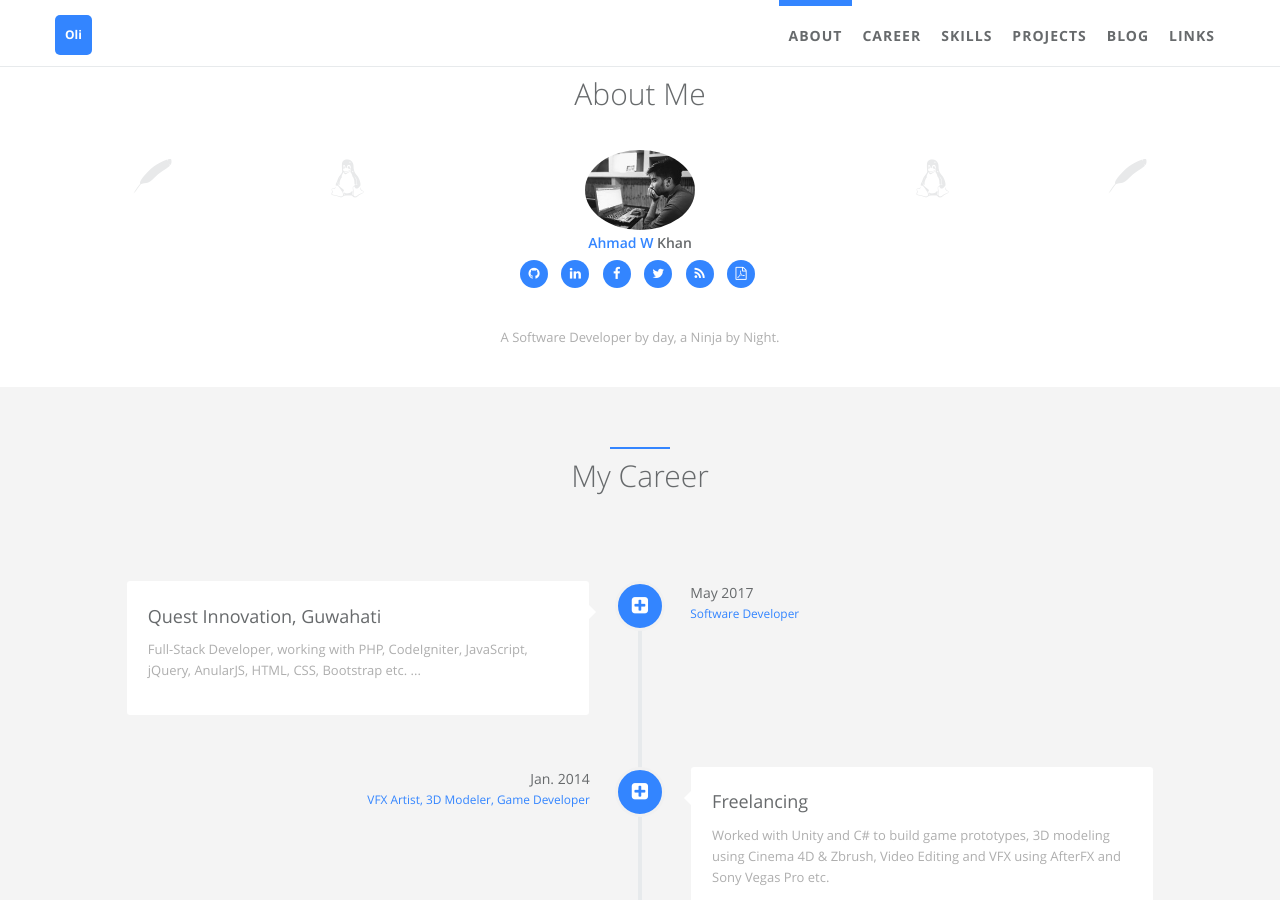
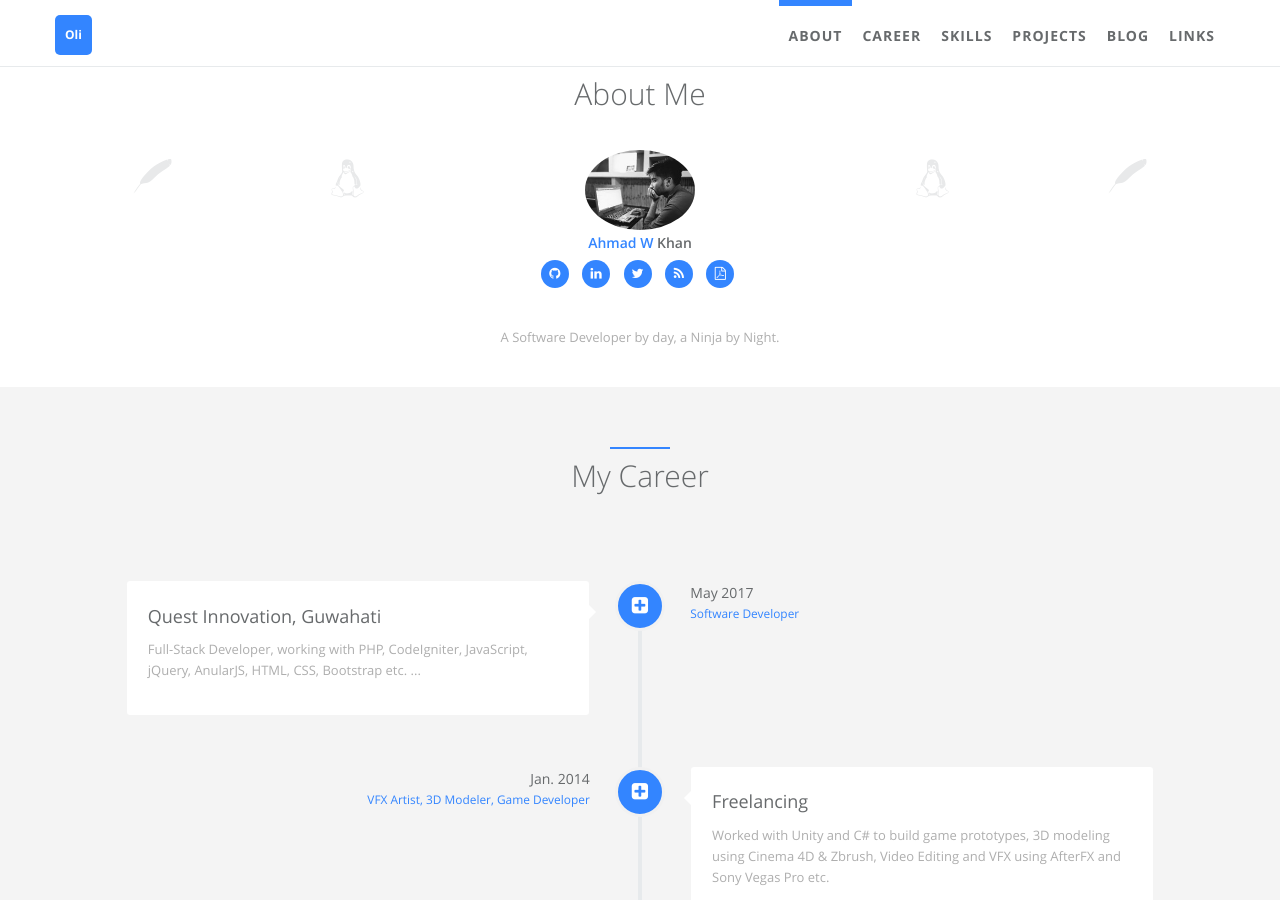
Before and after one commit to Ahmad-Waliullah-Khan/Ahmad-W-Khan.github.io, a Jekyll site: the page built from index.html, in a window 1280 px wide and 900 px high, scrolled down 465 px. Built offline with Jekyll 4.4.1, drawn with Linux system fonts in a browser that asks for light colours.

Commit message:
remove facebook link

```diff
--- a/_includes/sections/about.html
+++ b/_includes/sections/about.html
@@ -30,7 +30,7 @@
                     <li><a href="https://www.linkedin.com/in/{{ site.author.linkedin_id }}" target="blank"><i class="fa fa-linkedin"></i></a></li>
                     {% endif %}
                     {% if site.author.facebook_username %}
-                    <li><a href="https://www.facebook.com/{{ site.author.facebook_username }}" target="blank"><i class="fa fa-facebook"></i></a></li>
+                    <!-- <li><a href="https://www.facebook.com/{{ site.author.facebook_username }}" target="blank"><i class="fa fa-facebook"></i></a></li> -->
                     {% endif %}
                     {% if site.author.twitter_username %}
                     <li><a href="https://twitter.com/{{ site.author.twitter_username }}" target="blank"><i class="fa fa-twitter"></i></a></li>
```
